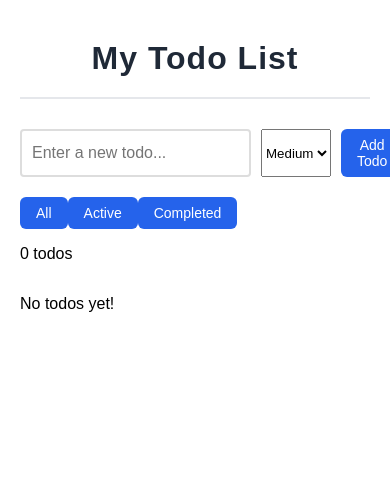
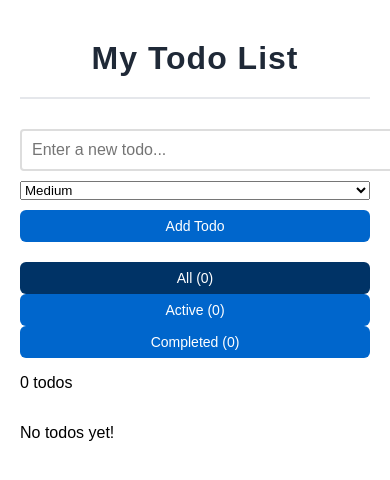
Before and after one commit to SP26-CS351-TomaszSwiderski/CS351-Lab3-Groupproject-TomaszSwiderski, a React (Create React App) app in the folder todo-list-lab/: page / in a window 390 px wide. Shown: the top 480 px of the page. Built offline with nearby package versions, Linux system fonts and the light colour scheme.

Commit message:
last few changes
ocu colors update, filters, and effectiveness.

```diff
--- a/todo-list-lab/src/App.css
+++ b/todo-list-lab/src/App.css
@@ -31,14 +31,14 @@ h1 {
 }
 
 .todo-input:focus {
-  border-color: #4CAF50;
+  border-color: #0066cc;
 }
 
 /* Button styling */
 button {
   padding: 10px 20px;
   font-size: 16px;
-  background-color: #4CAF50;
+  background-color: #0066cc;
   color: white;
   border: none;
   border-radius: 4px;
@@ -47,7 +47,7 @@ button {
 }
 
 button:hover {
-  background-color: #45a049;
+  background-color: #003366;
 }
 
 /* Delete button specific styling */
@@ -96,3 +96,37 @@ button:hover {
   font-size: 16px;
   color: #333;
 }
+
+/* -------------------- */
+/* Basic Responsiveness */
+/* -------------------- */
+@media (max-width: 600px) {
+
+  .todo-form {
+    flex-direction: column;
+  }
+
+  .todo-form input,
+  .todo-form select,
+  .todo-form button {
+    width: 100%;
+  }
+
+  .filters {
+    display: flex;
+    flex-direction: column;
+  }
+
+  .filters button {
+    width: 100%;
+  }
+
+  .todo-item {
+    flex-direction: column;
+    align-items: flex-start;
+  }
+
+  .todo-item button {
+    margin-top: 8px;
+  }
+}
--- a/todo-list-lab/src/App.js
+++ b/todo-list-lab/src/App.js
@@ -6,16 +6,12 @@ import Button from "./components/Button";
 import ToDoItem from "./components/TodoItems";
 
 function App() {
-  // Use state for important functions
-
   const [todos, setTodos] = useState([]);
   const [inputValue, setInputValue] = useState("");
   const [priority, setPriority] = useState("Medium");
   const [filter, setFilter] = useState("all");
   const [editingId, setEditingId] = useState(null);
   const [editValue, setEditValue] = useState("");
-
-  // Local storage for Inputted To-Dos
 
   useEffect(() => {
     const savedTodos = JSON.parse(localStorage.getItem("todos"));
@@ -28,11 +24,8 @@ function App() {
     localStorage.setItem("todos", JSON.stringify(todos));
   }, [todos]);
 
-  // Add a new to-do
-
   const handleSubmit = (event) => {
     event.preventDefault();
-
     if (inputValue.trim() === "") return;
 
     const newTodo = {
@@ -48,8 +41,6 @@ function App() {
     setPriority("Medium");
   };
 
-  // Toggles the to do between completed and active
-
   const toggleTodo = (id) => {
     setTodos(
       todos.map((todo) =>
@@ -60,13 +51,9 @@ function App() {
     );
   };
 
-  // Deletes the to do
-
   const deleteTodo = (id) => {
     setTodos(todos.filter((todo) => todo.id !== id));
   };
-
-  // Edit the to do
 
   const startEditing = (id, text) => {
     setEditingId(id);
@@ -86,19 +73,16 @@ function App() {
 
     setEditingId(null);
     setEditValue("");
-      };
-      const cancelEdit = () => {
-      setEditingId(null);
-      setEditValue("");
-      };
+  };
 
-  // Clears the completed To-dos
+  const cancelEdit = () => {
+    setEditingId(null);
+    setEditValue("");
+  };
 
   const clearCompleted = () => {
     setTodos(todos.filter((todo) => !todo.completed));
   };
-
-  // Filters between active and completed to-dos
 
   const filteredTodos = todos.filter((todo) => {
     if (filter === "active") return !todo.completed;
@@ -106,13 +90,14 @@ function App() {
     return true;
   });
 
-  // Renders the website
+  // ✅ Filter Counts
+  const activeCount = todos.filter((todo) => !todo.completed).length;
+  const completedCount = todos.filter((todo) => todo.completed).length;
 
   return (
     <div className="App">
       <Header title="My Todo List" />
 
-      {/* Add Todo */}
       <form onSubmit={handleSubmit} className="todo-form">
         <input
           type="text"
@@ -135,17 +120,27 @@ function App() {
         <Button type="submit" text="Add Todo" />
       </form>
 
-      {/* Filter Buttons */}
+      {/* Filter Buttons with Counts */}
       <div className="filters">
-        <Button text="All" onClick={() => setFilter("all")} />
-        <Button text="Active" onClick={() => setFilter("active")} />
-        <Button text="Completed" onClick={() => setFilter("completed")} />
+        <Button
+          text={`All (${todos.length})`}
+          onClick={() => setFilter("all")}
+          isActive={filter === "all"}
+        />
+        <Button
+          text={`Active (${activeCount})`}
+          onClick={() => setFilter("active")}
+          isActive={filter === "active"}
+        />
+        <Button
+          text={`Completed (${completedCount})`}
+          onClick={() => setFilter("completed")}
+          isActive={filter === "completed"}
+        />
       </div>
 
-      {/* Todo Count */}
       <p>{filteredTodos.length} todos</p>
 
-      {/* Todo List */}
       <div className="todo-list">
         {filteredTodos.length === 0 && <p>No todos yet!</p>}
 
@@ -164,7 +159,7 @@ function App() {
           />
         ))}
       </div>
-      {/* Clear Completed */}
+
       {todos.some((todo) => todo.completed) && (
         <Button text="Clear Completed" onClick={clearCompleted} />
       )}
@@ -172,5 +167,4 @@ function App() {
   );
 }
 
-// Export the App component
 export default App;
--- a/todo-list-lab/src/components/Button.js
+++ b/todo-list-lab/src/components/Button.js
@@ -1,4 +1,10 @@
-function Button({ text, onClick, type = "button", variant = "primary" }) {
+function Button({
+  text,
+  onClick,
+  type = "button",
+  variant = "primary",
+  isActive = false,
+}) {
   const baseStyle = {
     padding: "8px 16px",
     borderRadius: "6px",
@@ -11,7 +17,7 @@ function Button({ text, onClick, type = "button", variant = "primary" }) {
 
   const variants = {
     primary: {
-      backgroundColor: "#2563eb",
+      backgroundColor: isActive ? "#003366" : "#0066cc",
       color: "white",
     },
     danger: {
```
